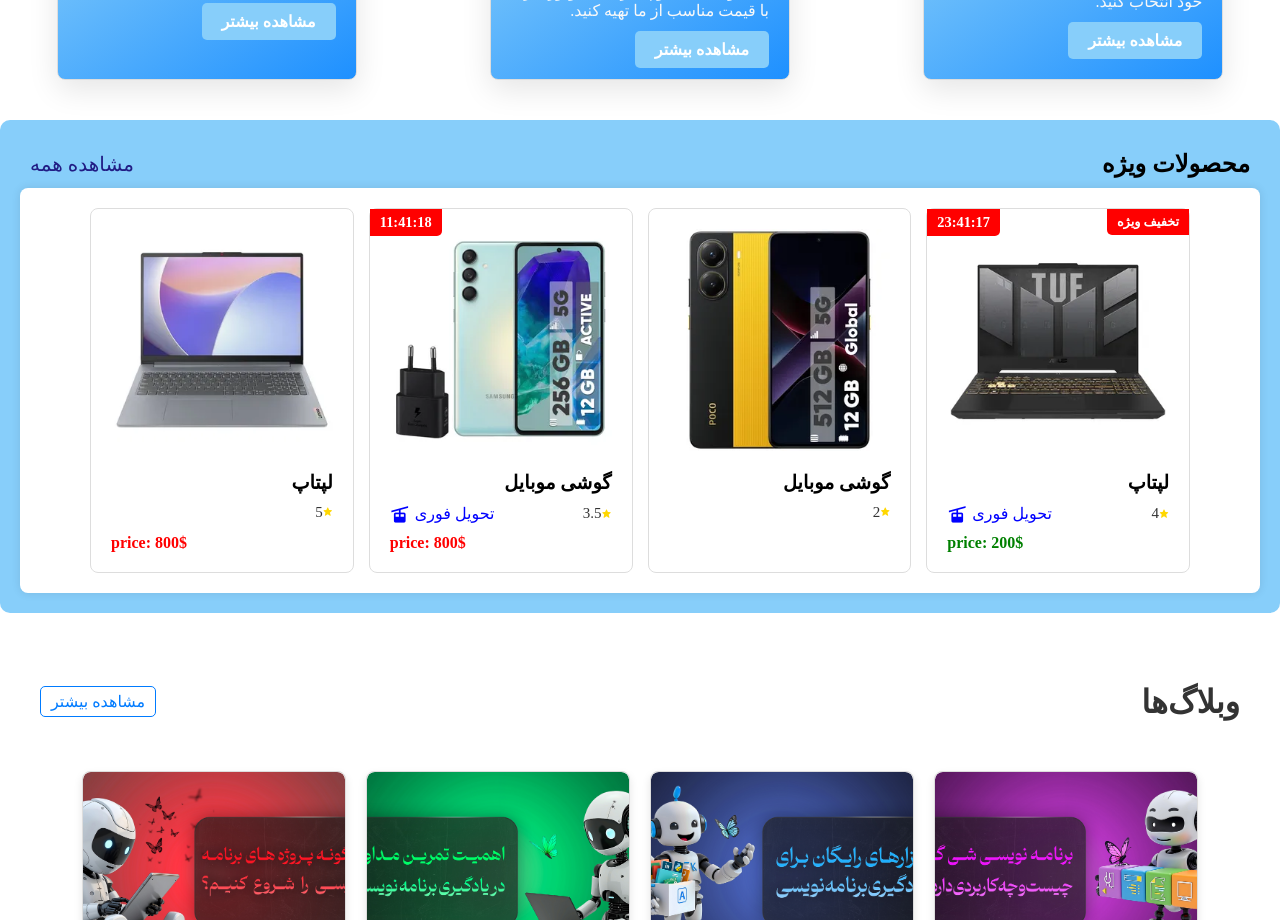
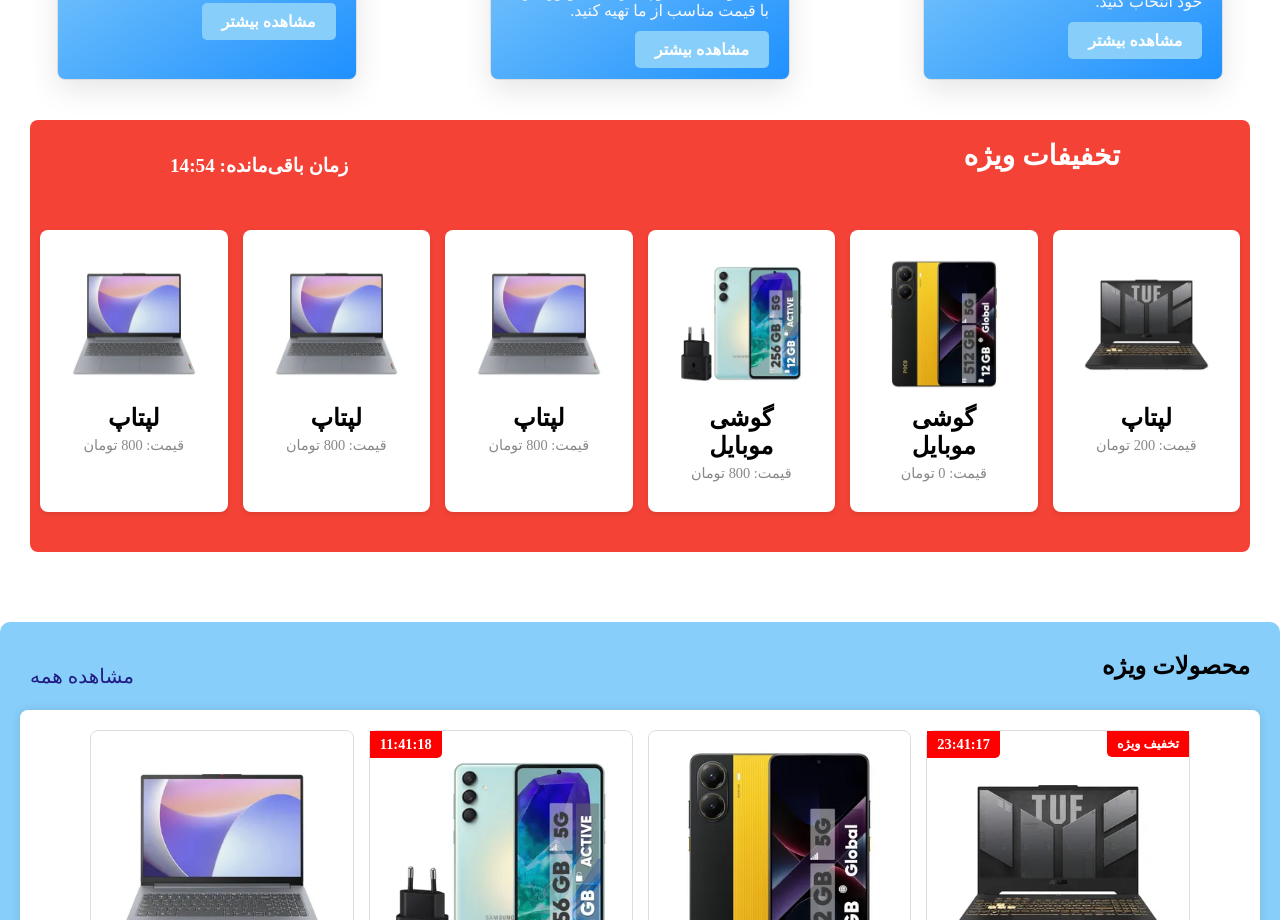
Before and after one commit to elahe-toraj/Pegahrayaneh, a React (Vite) app: page / in a window 1280 px wide. Shown: the part 1000-1920 px from the top of the page. Built offline with nearby package versions, Linux system fonts and the light colour scheme.

Commit message:
add Special

```diff
--- a/package.json
+++ b/package.json
@@ -14,7 +14,8 @@
     "boxicons": "^2.1.4",
     "react": "^19.0.0",
     "react-dom": "^19.0.0",
-    "react-router-dom": "^7.3.0"
+    "react-router-dom": "^7.3.0",
+    "swiper": "^11.2.6"
   },
   "devDependencies": {
     "@eslint/js": "^9.21.0",
--- a/src/App.jsx
+++ b/src/App.jsx
@@ -8,6 +8,7 @@
 import BlogPage from "./components/BlogComponent/BlogPage";
 import { BrowserRouter as Router, Routes, Route } from 'react-router-dom';
 import ServiceSection from './components/ServiceComponent/ServiceSection';
+import SpecialOffers from './components/SpecialComponent/SpecialOffers';
 import "./harchi.css";
 
 
@@ -24,6 +25,7 @@
                 <Slider />
                 <ServiceSection />
                 <main>
+                  <SpecialOffers />
                   <ProductView />
                   <ListBlog />
                   <Quiz />
--- /dev/null
+++ b/src/components/SpecialComponent/SpecialOffers.css
@@ -0,0 +1,60 @@
+.special{
+    margin-bottom: 20px;
+}
+.special-offers {
+    padding: 10px;
+    background-color: #f44336; /* قرمز */
+    margin: 0 30px 0 30px;
+    color: white;
+    border-radius: 8px;
+    text-align: center; /* برای مرکز کردن نوشته‌ها */
+  }
+
+  .header {
+    display: flex;
+    justify-content: space-between;
+    align-items: center;
+  }
+
+  .offers {
+    display: flex;
+    gap: 15px;
+    justify-content: space-between;
+    margin-top: 20px;
+  }
+
+  .offer-card {
+    background-color: white;
+    border-radius: 8px;
+    box-shadow: 0 2px 5px rgba(0, 0, 0, 0.1);
+    text-align: center;
+    color: black;
+    padding: 30px;
+    margin: 30px 0 30px 0;
+  }
+
+  .offer-card img {
+    width: 100%;
+    height: auto;
+    border-radius: 8px;
+  }
+
+  .offer-card h4 {
+    margin-top: 10px;
+  }
+
+  .offer-card p {
+    margin-top: 5px;
+    font-size: 0.9rem;  /* کمی کوچک‌تر کردن سایز قیمت */
+    color: #888;
+  }
+
+  /* تایمر در پایین */
+  .special-timer {
+    margin-top: 20px;
+    padding: 10px;
+    border-radius: 5px;
+    font-size: 1.2rem;
+    font-weight: bold;
+    text-align: center;
+  }
--- /dev/null
+++ b/src/components/SpecialComponent/SpecialOffers.jsx
@@ -0,0 +1,91 @@
+import React, { useState, useEffect } from "react";
+import "./SpecialOffers.css";
+
+const SpecialOffers = () => {
+  const [offers, setOffers] = useState([
+    {
+      title: "لپتاپ",
+      price: 200,
+      image: "../img/img1.webp",
+      isFeatured: true,
+    },
+    {
+      title: "گوشی موبایل",
+      price: 0,
+      image: "../img/img2.webp",
+      isFeatured: false,
+    },
+    {
+      title: "گوشی موبایل",
+      price: 800,
+      image: "../img/img3.webp",
+      isFeatured: true,
+    },
+    {
+      title: "لپتاپ",
+      price: 800,
+      image: "../img/img4.webp",
+      isFeatured: false,
+    },
+    {
+      title: "لپتاپ",
+      price: 800,
+      image: "../img/img4.webp",
+      isFeatured: false,
+    },
+    {
+      title: "لپتاپ",
+      price: 800,
+      image: "../img/img4.webp",
+      isFeatured: false,
+    },
+  ]);
+
+  const [timeLeft, setTimeLeft] = useState(15 * 60); // 15 دقیقه به ثانیه
+
+  useEffect(() => {
+    const timer = setInterval(() => {
+      setTimeLeft((prevTime) => {
+        if (prevTime <= 0) {
+          clearInterval(timer);
+          return 0;
+        }
+        return prevTime - 1;
+      });
+    }, 1000);
+
+    return () => clearInterval(timer);
+  }, []);
+
+  const formatTime = (time) => {
+    const minutes = String(Math.floor(time / 60)).padStart(2, "0");
+    const seconds = String(time % 60).padStart(2, "0");
+    return `${minutes}:${seconds}`;
+  };
+
+  return (
+    <section className="special">
+      <div className="special-offers">
+        <div className="header">
+          <h3>تخفیفات ویژه</h3>
+          {/* تایمر */}
+          <div className="special-timer">
+            <p>زمان باقی‌مانده: {formatTime(timeLeft)}</p>
+          </div>
+        </div>
+        <div className="offers">
+          {offers.map((offer, index) => (
+            <div key={index} className="offer-card">
+              <img src={offer.image} alt={offer.title} />
+              <h4>{offer.title}</h4>
+              <p>قیمت: {offer.price} تومان</p>
+            </div>
+          ))}
+        </div>
+      </div>
+
+    </section>
+  );
+};
+
+export default SpecialOffers;
```
Also changed, not shown: 1 other file (tests, documents, lock files or other folders).
